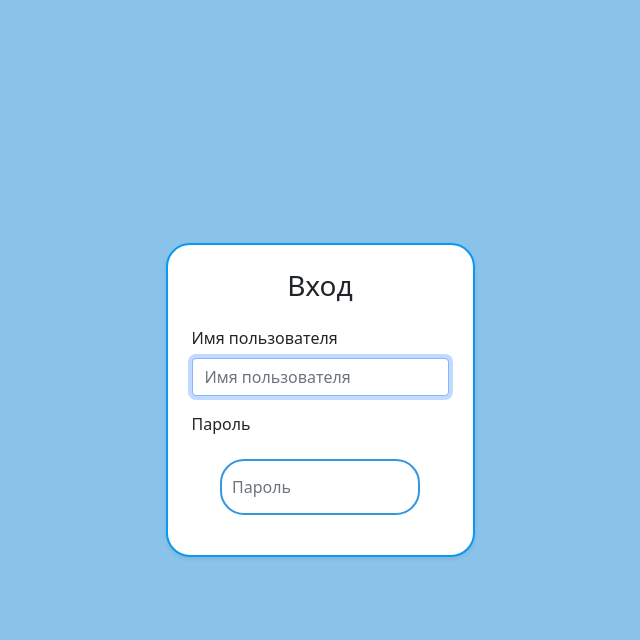
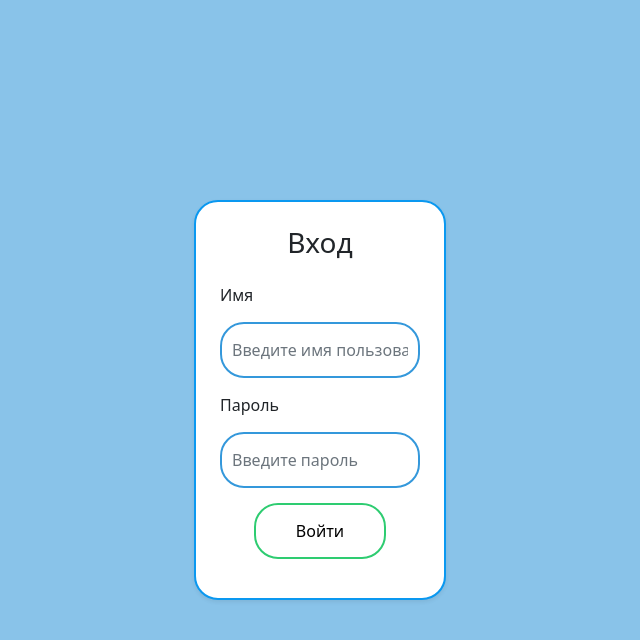
Before and after one commit to 1mmo/here_point, a Django app: page /accounts/login/ in a window 1280 px wide. Shown: the top 640 px of the page, without its empty margins (320-960 px from the left). Run offline with Django 3.2, Linux system fonts and the light colour scheme; some libraries are stand-ins or nearby versions.

Commit message:
Try change loing web-page and registration web-page

```diff
--- a/src/users/templates/layout/basic.html
+++ b/src/users/templates/layout/basic.html
@@ -26,7 +26,7 @@
             background-color: rgba(9, 130, 211, 0.479);
         }
 
-        .container-fluid input[type="email"],
+        .container-fluid input[type="text"],
         .container-fluid input[type="password"] {
             border: 0;
             background: none;
--- a/src/users/templates/users/login.html
+++ b/src/users/templates/users/login.html
@@ -3,12 +3,24 @@
 
 {% block content %}
 <h3 class="text-center mb-4">Вход</h3>
+{% if user.authenticated %}
+<h3 class="text-center mb-4">Вы уже выполнили вход</h3>
+{% else %}
 <form action="" method="post">
 	{% csrf_token %}
 	<div class="form-group">
-		{% bootstrap_form form layout='horizontal' %}
+		<!--{% bootstrap_form form layout='horizontal' %}
 		<input type='hidden' name='next' value=''{{ next }}''>
-		{% buttons submit='Войти' %}{% endbuttons %}
+		{% buttons submit='Войти' %}{% endbuttons %} -->
+		<label for="name">Имя</label>
+		<input type='text' class="form-control" id="name" placeholder="Введите имя пользователя">
         </div>
+	<div class="form-group">
+		<label for="password">Пароль</label>
+		<input type="password" class="form-control" id="pass" placeholder="Введите пароль">
+	</div>
+	<input type="hidden" name="next" value="{{ next }}">
+	<input type="submit" value="Войти">
 </form>
+{% endif %}
 {% endblock %}
--- a/src/users/urls.py
+++ b/src/users/urls.py
@@ -1,6 +1,8 @@
 from django.urls import path
 
-from .views import HerePointLoginView, HerePointLogoutView, ChangeUserInfoView, RegisterDoneView, RegisterUserView
+from .views import (HerePointLoginView, HerePointLogoutView,
+                    ChangeUserInfoView, RegisterDoneView,
+                    RegisterUserView)
 from .views import index, profile
 
 
--- a/src/users/views.py
+++ b/src/users/views.py
@@ -42,7 +42,7 @@ class RegisterDoneView(TemplateView):
 
 class HerePointLogoutView(LoginRequiredMixin, LogoutView):
     """ Controller-class doing the logout"""
-    template_name = 'users/logout.html'
+    template_name = 'users/logour.html'
 
 
 class HerePointLoginView(LoginView):
```
Also changed, not shown: src/users/templates/users/change_user_info.html (+14 -7 lines).
